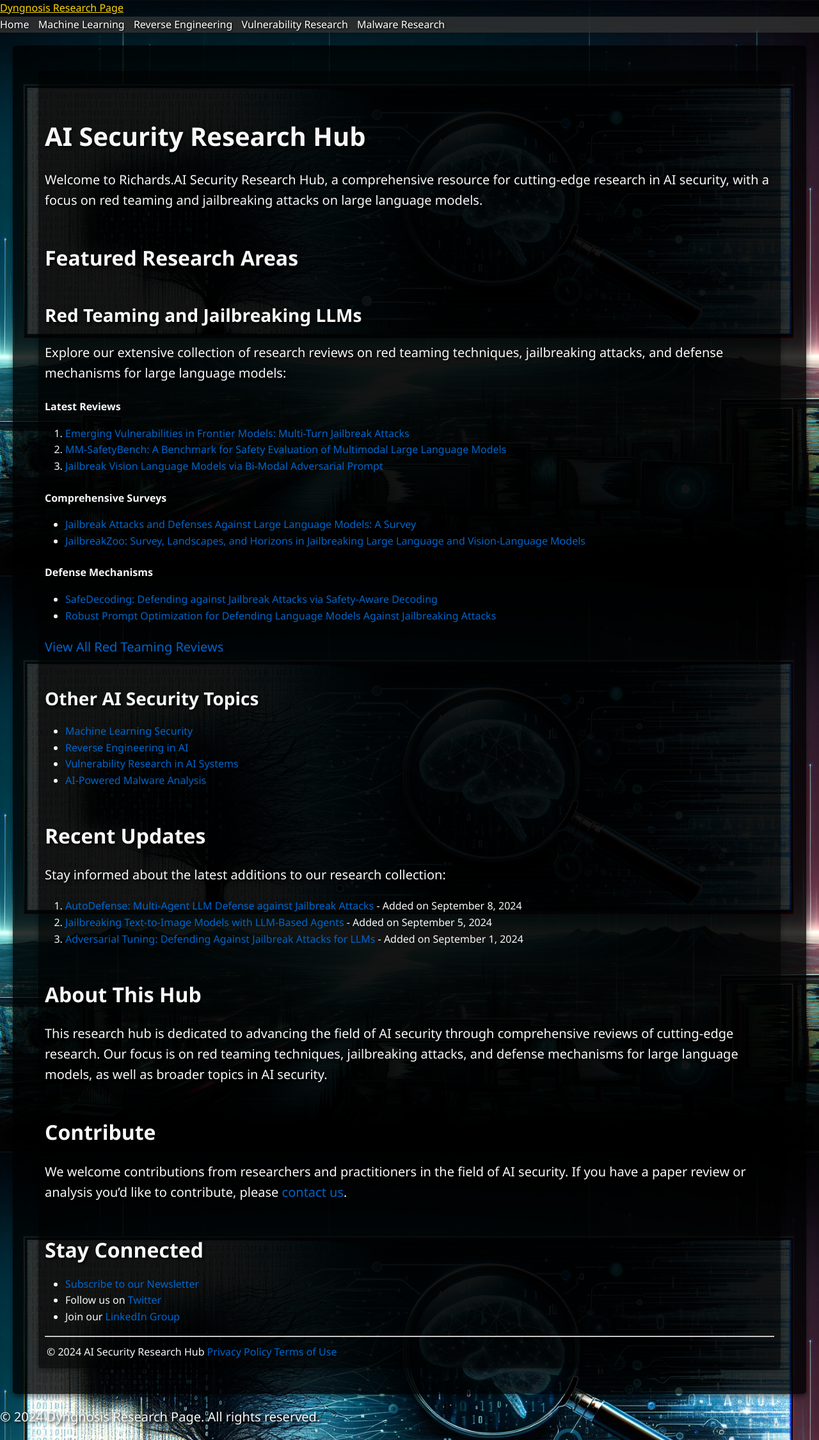
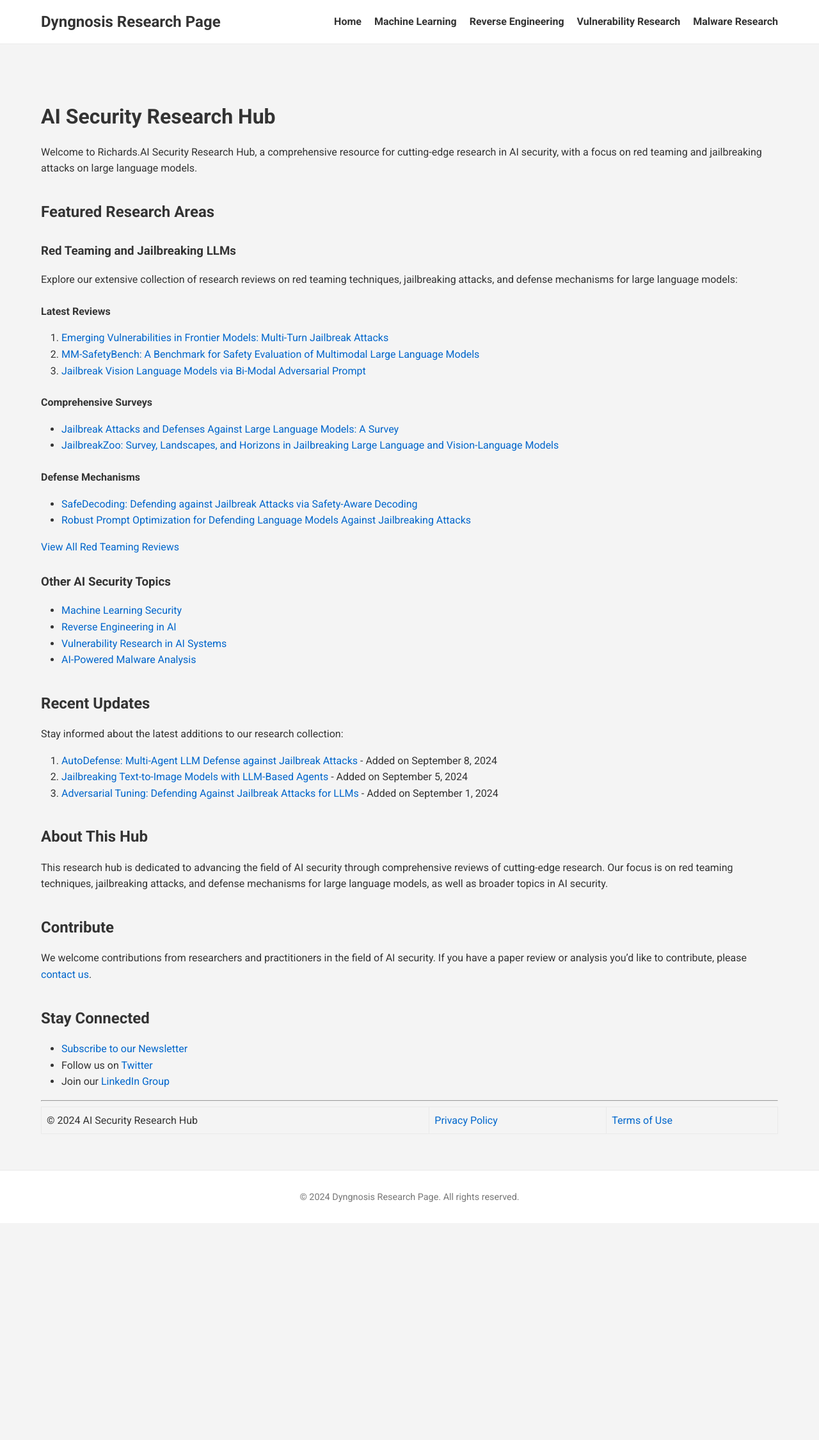
Before and after one commit to dyngnosis/dyngnosis.github.io, a Jekyll site: the page built from index.md, in a window 1280 px wide. Shown: the whole page at 64% size. Built offline with Jekyll 4.4.1, drawn with Linux system fonts in a browser that asks for light colours; nearby versions of some CDN libraries; after the commit the page ends 1911 px from its top, so only the background shows below that.

Commit message:
Update style.css

```diff
--- a/assets/css/style.css
+++ b/assets/css/style.css
@@ -1,79 +1,155 @@
+/* General Styles */
 body {
-    font-family: 'Segoe UI', Tahoma, Geneva, Verdana, sans-serif;
     margin: 0;
-    padding: 0;
-    box-sizing: border-box;
-    color: #f8f8f8; /* Light text color */
-    background-image: url('/assets/banner.webp');
-    background-size: cover;
-    background-repeat: no-repeat;
-    background-attachment: fixed;
-    line-height: 1.6; /* Adjust line spacing for better readability */
+    font-family: 'Roboto', sans-serif;
+    line-height: 1.6;
+    color: #333;
+    background-color: #f4f4f4;
 }
 
-main {
-    background-color: rgba(0, 0, 0, 0.8); /* Darker background for better contrast */
-    padding: 20px; /* More padding to distance the text from the edges */
-    margin: 20px; /* Margin to provide space from the header and the screen edges */
-    border-radius: 5px; /* Rounds the corners of the main background */
-    box-shadow: 0 4px 8px rgba(0, 0, 0, 0.5); /* Subtle box shadow for depth */
+a {
+    color: #007BFF;
+    text-decoration: none;
 }
 
-header nav ul {
-    font-family: 'Segoe UI', Tahoma, Geneva, Verdana, sans-serif;
+a:hover {
+    text-decoration: underline;
+}
+
+/* Container */
+.container {
+    width: 90%;
+    max-width: 1200px;
+    margin: 0 auto;
+}
+
+/* Header */
+header {
+    background-color: #fff;
+    border-bottom: 1px solid #eaeaea;
+}
+
+header .container {
+    display: flex;
+    align-items: center;
+    justify-content: space-between;
+    padding: 15px 0;
+}
+
+header .logo a {
+    font-size: 1.5em;
+    font-weight: bold;
+    color: #333;
+}
+
+header nav {
+    display: flex;
+}
+
+header .nav-links {
     list-style: none;
-    background-color: rgba(51, 51, 51, 0.8);
+    display: flex;
     margin: 0;
     padding: 0;
 }
 
-header nav ul li {
-    display: inline;
-    margin-right: 10px;
+header .nav-links li {
+    margin-left: 20px;
 }
 
-header nav ul li a {
-    color: white;
-    text-decoration: none;
-    text-shadow: 1px 1px 3px #000; /* Text shadow for better readability */
+header .nav-links a {
+    color: #333;
+    font-weight: bold;
 }
 
-.research-section {
-    background-color: rgba(0, 0, 0, 0.6);
-    margin: 20px;
-    padding: 10px;
-    border-radius: 5px;
-    box-shadow: 0 4px 8px rgba(0, 0, 0, 0.3);
+/* Main Content */
+main {
+    padding: 40px 0;
 }
 
-/* Additional styles for headings and links for better readability */
-h1, h2, h3, p {
-    text-shadow: 2px 2px 4px #000; /* Stronger text shadow for headings and paragraphs */
+/* Footer */
+footer {
+    background-color: #fff;
+    padding: 15px 0;
+    text-align: center;
+    font-size: 0.9em;
+    color: #777;
+    border-top: 1px solid #eaeaea;
 }
 
-a {
-    color: #FFD700; /* Gold color for links for higher contrast and visibility */
-    text-decoration: underline; /* Underlined links to differentiate from other text */
-}
-
-/* Adjusting the font sizes for better hierarchy and readability */
-h1 {
-    font-size: 2.5rem; /* Larger size for main heading */
-}
-
-h2 {
-    font-size: 2rem; /* Larger size for secondary headings */
-}
-
-h3 {
-    font-size: 1.75rem; /* Larger size for tertiary headings */
+/* Content Styles */
+h1, h2, h3, h4, h5, h6 {
+    margin-top: 1em;
+    margin-bottom: 0.5em;
 }
 
 p {
-    font-size: 1.25rem; /* Slightly larger paragraph font size */
+    margin-bottom: 1em;
 }
 
+ul, ol {
+    margin-bottom: 1em;
+    padding-left: 1.5em;
+}
 
-.token.operator {
-    background: none; /* Removes any specific background */
+code {
+    background-color: #eee;
+    padding: 2px 4px;
+    border-radius: 3px;
 }
+
+pre {
+    background-color: #272822;
+    color: #f8f8f2;
+    padding: 1em;
+    border-radius: 5px;
+    overflow-x: auto;
+}
+
+/* Blockquote */
+blockquote {
+    border-left: 4px solid #ccc;
+    padding-left: 1em;
+    margin-left: 0;
+    font-style: italic;
+    color: #555;
+}
+
+/* Tables */
+table {
+    width: 100%;
+    border-collapse: collapse;
+    margin-bottom: 1em;
+}
+
+table th, table td {
+    border: 1px solid #eaeaea;
+    padding: 8px;
+    text-align: left;
+}
+
+table th {
+    background-color: #f4f4f4;
+}
+
+/* Images */
+img {
+    max-width: 100%;
+    height: auto;
+}
+
+/* Responsive Design */
+@media (max-width: 768px) {
+    header .container {
+        flex-direction: column;
+        align-items: flex-start;
+    }
+    header .nav-links {
+        flex-direction: column;
+        width: 100%;
+    }
+    header .nav-links li {
+        margin-left: 0;
+        margin-bottom: 10px;
+    }
+}
```
